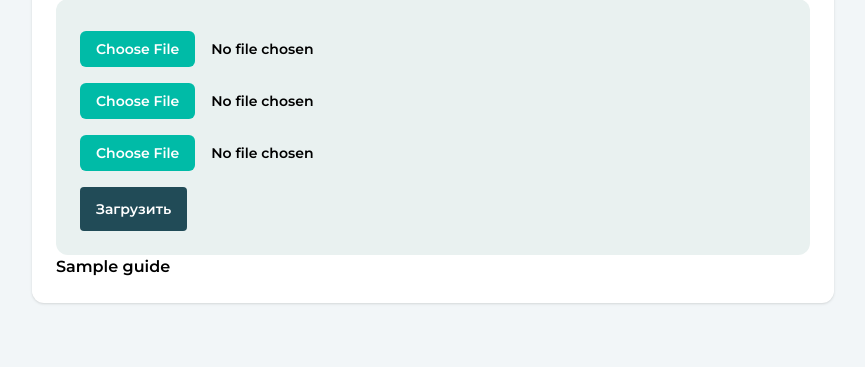
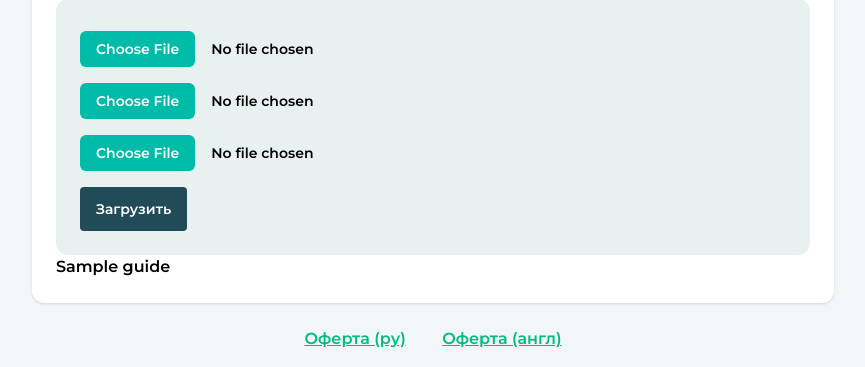
Before and after one commit to kushedow/volna-app, a FastAPI app: template src/templates/pages/document.html in a window 1280 px wide. Shown: the part 469-836 px from the top of the page, without its empty margins (207-1072 px from the left). Before the commit the page ends 773 px from the top, so only its background shows below. Run offline with FastAPI, Linux system fonts and the light colour scheme; the template is opened without the code that fills it: most values are stand-ins (such as "Sample title", 1, 10 or a date in 2020); parts of the project's set-up code (start-up, migrations or seed data) failed here and were passed over.

Commit message:
Add footer offer links

```diff
--- a/src/templates/base.html
+++ b/src/templates/base.html
@@ -36,5 +36,10 @@
   </main>
 </div>
 
+<footer class="max-w-[850px] text-center mx-auto pb-4">
+    <a href="{{ config.link_offer_ru }}" target="_blank" class="text-emerald-500 underline px-4">Оферта (ру)</a>
+    <a href="{{ config.link_offer_en }}" target="_blank" class="text-emerald-500 underline px-4">Оферта (англ)</a>
+</footer>
+
 </body>
 </html>
```
